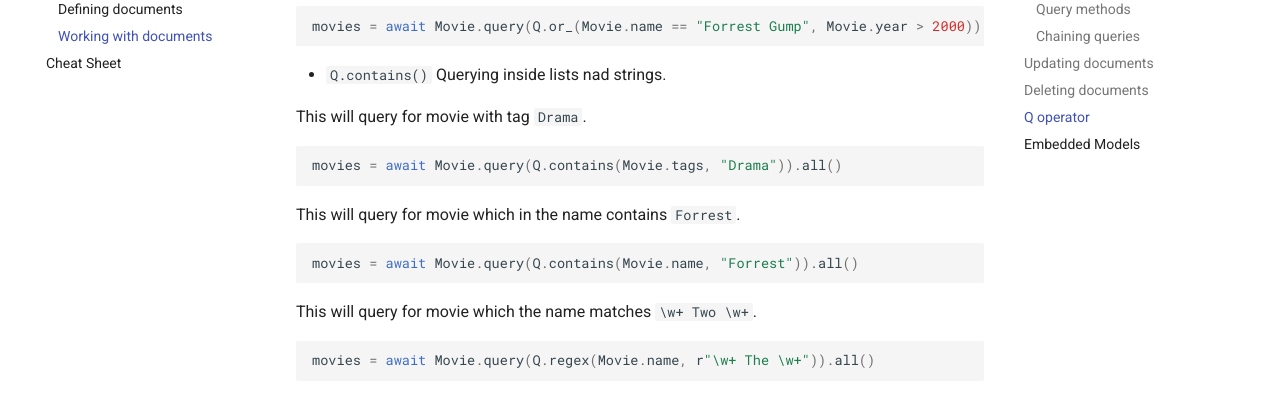
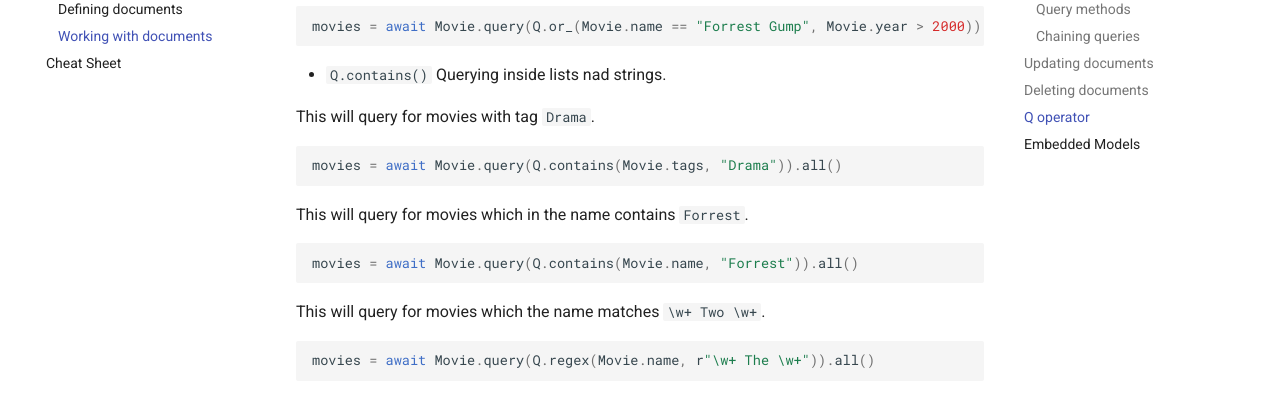
Before and after one commit to aminalaee/mongox, an MkDocs documentation site: the page built from docs/queriying_documents.md, in a window 1280 px wide and 900 px high, scrolled down 6798 px. Shown: the part 153-560 px from the top of the window. Built offline with MkDocs 1.6.1 and Material for MkDocs 9.7.7, drawn with Linux system fonts in a browser that asks for light colours; comment, search, counter and statistics services are not loaded.

Commit message:
:pencil: completing the documentation

````diff
--- a/docs/queriying_documents.md
+++ b/docs/queriying_documents.md
@@ -365,19 +365,19 @@ movies = await Movie.query(Q.or_(Movie.name == "Forrest Gump", Movie.year > 2000
 
 * `Q.contains()` Querying inside lists nad strings.
 
-This will query for movie with tag `Drama`.
+This will query for movies with tag `Drama`.
 
 ```python
 movies = await Movie.query(Q.contains(Movie.tags, "Drama")).all()
 ```
 
-This will query for movie which in the name contains `Forrest`.
+This will query for movies which in the name contains `Forrest`.
 
 ```python
 movies = await Movie.query(Q.contains(Movie.name, "Forrest")).all()
 ```
 
-This will query for movie which the name matches `\w+ Two \w+`.
+This will query for movies which the name matches `\w+ Two \w+`.
 
 ```python
 movies = await Movie.query(Q.regex(Movie.name, r"\w+ The \w+")).all()
````
